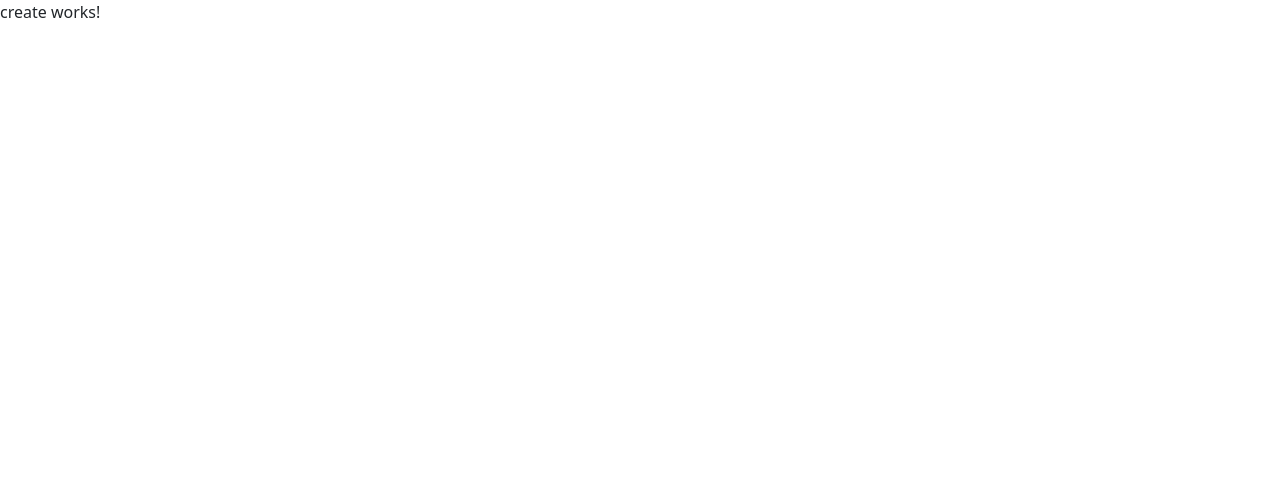
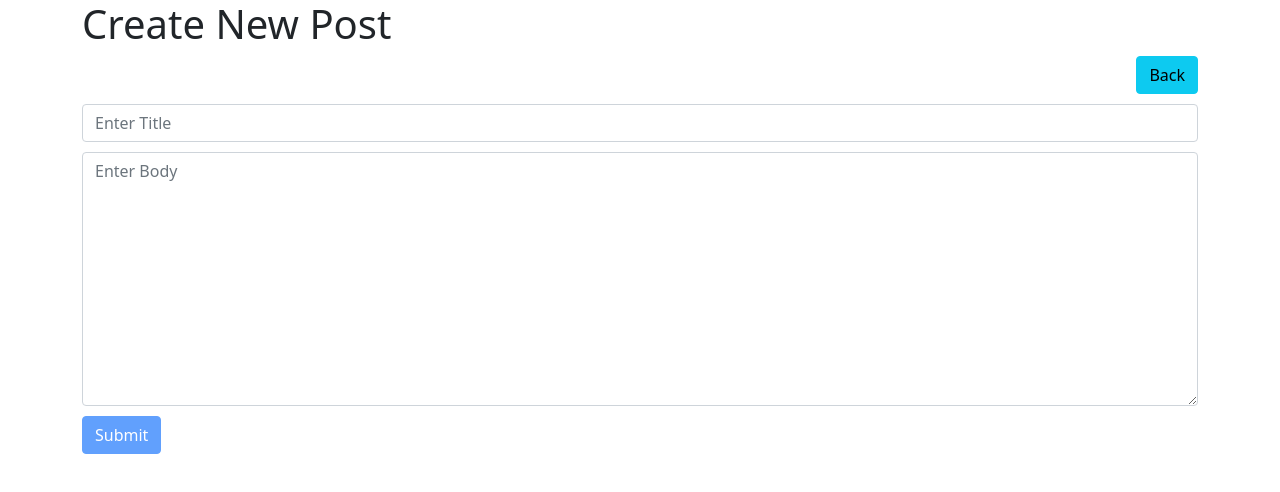
Before and after one commit to designerAmit123/curd-app, an Angular app: page /post/create in a window 1280 px wide. Shown: the top 492 px of the page. Built offline with nearby package versions, Linux system fonts and the light colour scheme.

Commit message:
Update components
updated create edit and index component and added json server for api

```diff
--- /dev/null
+++ b/db.json
@@ -0,0 +1,14 @@
+{
+  "posts": [
+    {
+      "id": 1,
+      "title": "MEAN",
+      "body": "MongoDB, Express, Angular and NodeJS"
+    },
+    {
+      "title": "MERN",
+      "body": "MongoDB, Express, React and NodeJS",
+      "id": 2
+    }
+  ]
+}
--- a/src/app/post/create/create.component.css
+++ b/src/app/post/create/create.component.css
@@ -0,0 +1,9 @@
+.float-right{
+  float: right;
+}
+.form-group{
+  margin-bottom: 10px;
+}
+.btn-info{
+  margin-bottom: 10px;
+}
--- a/src/app/post/create/create.component.html
+++ b/src/app/post/create/create.component.html
@@ -1 +1,19 @@
-<p>create works!</p>
+<div class="container">
+    <h1>Create New Post</h1>
+    <a href="#" routerLink="/post/index" class="btn btn-info float-right">Back</a>
+    <form [formGroup]="form" (ngSubmit)="submit()">
+        <div class="form-group">
+          <input type="text" formControlName="title" id="title" class="form-control" placeholder="Enter Title">
+          <div *ngIf="f['title'].touched && f['title'].invalid" class="alert alert-danger">
+            <div *ngIf = "f['title'].errors && f['title'].errors['required']">Title is Required</div>
+          </div>
+        </div>
+        <div class="form-group">
+          <textarea type="text" rows="10" formControlName="body" id="body" class="form-control" placeholder="Enter Body"></textarea>
+          <div *ngIf="f['body'].touched && f['body'].invalid" class="alert alert-danger">
+            <div *ngIf = "f['body'].errors && f['body'].errors['required']">Body is Required</div>
+          </div>
+        </div>
+        <button class="btn btn-primary" type="submit" [disabled]="!form.valid">Submit</button>
+    </form>
+</div>
--- a/src/app/post/create/create.component.ts
+++ b/src/app/post/create/create.component.ts
@@ -1,4 +1,7 @@
 import { Component, OnInit } from '@angular/core';
+import { PostService } from '../post.service';
+import { Router } from '@angular/router';
+import { FormGroup, FormControl, Validators } from '@angular/forms';
 
 @Component({
   selector: 'app-create',
@@ -7,9 +10,30 @@ import { Component, OnInit } from '@angular/core';
 })
 export class CreateComponent implements OnInit {
 
-  constructor() { }
+  form! : FormGroup;
+
+  constructor(
+    public postService: PostService,
+    private router: Router
+  ) { }
 
   ngOnInit(): void {
+    this.form = new FormGroup({
+      title: new FormControl('', [Validators.required]),
+      body: new FormControl('', [Validators.required])
+    });
+  }
+
+  get f(){
+    return this.form.controls;
+  }
+
+  submit(){
+    console.log(this.form.value);
+    this.postService.create(this.form.value).subscribe((res:any)=>{
+      console.log("Post created succesfully!");
+      this.router.navigateByUrl('post/index')
+    })
   }
 
 }
--- a/src/app/post/edit/edit.component.css
+++ b/src/app/post/edit/edit.component.css
@@ -0,0 +1,9 @@
+.float-right{
+  float: right;
+}
+.form-group{
+  margin-bottom: 10px;
+}
+.btn-info{
+  margin-bottom: 10px;
+}
--- a/src/app/post/edit/edit.component.html
+++ b/src/app/post/edit/edit.component.html
@@ -1 +1,19 @@
-<p>edit works!</p>
+<div class="container">
+  <h1>Update Post</h1>
+  <a href="#" routerLink="/post/index" class="btn btn-info float-right">Back</a>
+  <form [formGroup]="form">
+    <div class="form-group">
+      <input type="text" formControlName="title" [(ngModel)]="post.title" id="title" placeholder="Enter Title" class="form-control">
+      <div *ngIf="f['title'].touched && f['title'].invalid" class="alert alert-danger">
+        <div *ngIf="f['title'].errors && f['title'].errors['required']">Title is Required</div>
+      </div>
+    </div>
+    <div class="form-group">
+      <textarea id="body" formControlName="body" [(ngModel)]="post.body" class="form-control" placeholder="Enter Body"></textarea>
+      <div *ngIf="f['body'].touched && f['body'].invalid" class="alert alert-danger">
+        <div *ngIf="f['body'].errors && f['body'].errors['required']">Body is Required</div>
+      </div>
+    </div>
+    <button class="btn btn-primary" type="submit">Update</button>
+  </form>
+</div>
--- a/src/app/post/edit/edit.component.ts
+++ b/src/app/post/edit/edit.component.ts
@@ -1,4 +1,8 @@
 import { Component, OnInit } from '@angular/core';
+import { PostService } from '../post.service';
+import { ActivatedRoute, Router } from '@angular/router';
+import { Post } from '../post';
+import { FormGroup, FormControl, Validators } from '@angular/forms';
 
 @Component({
   selector: 'app-edit',
@@ -7,9 +11,30 @@ import { Component, OnInit } from '@angular/core';
 })
 export class EditComponent implements OnInit {
 
-  constructor() { }
+  id!: number;
+  post!: Post;
+  form!: FormGroup;
+
+
+  constructor(
+    public postService:PostService,
+    private route:ActivatedRoute,
+    private router:Router
+  ) { }
 
   ngOnInit(): void {
+    this.id = this.route.snapshot.params['postId'];
+    this.postService.find(this.id).subscribe((data: Post)=>{
+      this.post = data;
+    });
+
+    this.form = new FormGroup({
+      title: new FormControl('', [Validators.required]),
+      body: new FormControl('', [Validators.required])
+    });
   }
 
+  get f(){
+    return this.form.controls;
+  }
 }
--- a/src/app/post/index/index.component.css
+++ b/src/app/post/index/index.component.css
@@ -0,0 +1,15 @@
+.float-right{
+  float: right;
+}
+.table{
+  width: 100%;
+}
+.btn{
+  margin-right: 5px;
+}
+tr td{
+  vertical-align: middle;
+}
+.btn-post{
+  margin-bottom: 10px;
+}
--- a/src/app/post/index/index.component.html
+++ b/src/app/post/index/index.component.html
@@ -1,7 +1,7 @@
-<div class="conatiner">
+<div class="container">
   <h1 class="text-center">CRUD App</h1>
-  <a href="#" routerLink="/post/create" class="btn btn-success float-right">Create New Post</a>
-  <table class="table table-striped">
+  <a href="#" routerLink="/post/create" class="btn btn-info float-right btn-post">Create New Post</a>
+  <table class="table table-bordered table-striped table-responive">
     <thead>
       <tr>
         <th>Id</th>
@@ -21,16 +21,6 @@
           <button type="button" class="btn btn-danger" (click)="deletePost(post.id)">Delete</button>
         </td>
       </tr>
-      <!-- <tr>
-        <td>1</td>
-        <td>MEAN</td>
-        <td>MongoDB, Express, Angular and Node</td>
-        <td>
-          <a href=""  class="btn btn-info">View</a>&nbsp;
-          <a href=""  class="btn btn-info">Edit</a>&nbsp;
-          <button type="button" class="btn btn-danger">Delete</button>
-        </td>
-      </tr> -->
     </tbody>
   </table>
 </div>
--- a/src/app/post/post.service.ts
+++ b/src/app/post/post.service.ts
@@ -4,6 +4,8 @@ import { HttpClient, HttpHeaders } from '@angular/common/http';
 
 import {  Observable, throwError } from 'rxjs';
 import { catchError } from 'rxjs/operators';
+
+
 
 import { Post } from './post';
 
@@ -12,7 +14,9 @@ import { Post } from './post';
 })
 export class PostService {
 
-  private apiURL = "https://jsonplaceholder.typicode.com/";
+  private apiURL = "http://localhost:3000";
+
+  // private apiURL = "https://amitkduiuxdesigner.co.in"
 
   httpOptions = {
     headers: new HttpHeaders ({
@@ -23,13 +27,13 @@ export class PostService {
   constructor(private httpClient : HttpClient) { }
 
   getAll() : Observable<any> {
-    return this.httpClient.get(this.apiURL + '/post/')
+    return this.httpClient.get(this.apiURL + '/posts/')
     .pipe(
       catchError(this.errorHandler)
       )
   }
 
-  create(post:Post): Observable<any> {
+  create(post:Post) : Observable<any> {
     return this.httpClient.post(this.apiURL + '/posts/', JSON.stringify(post), this.httpOptions)
 
     .pipe(
```
Also changed, not shown: src/app/db.json (added, +10 -0 lines).
